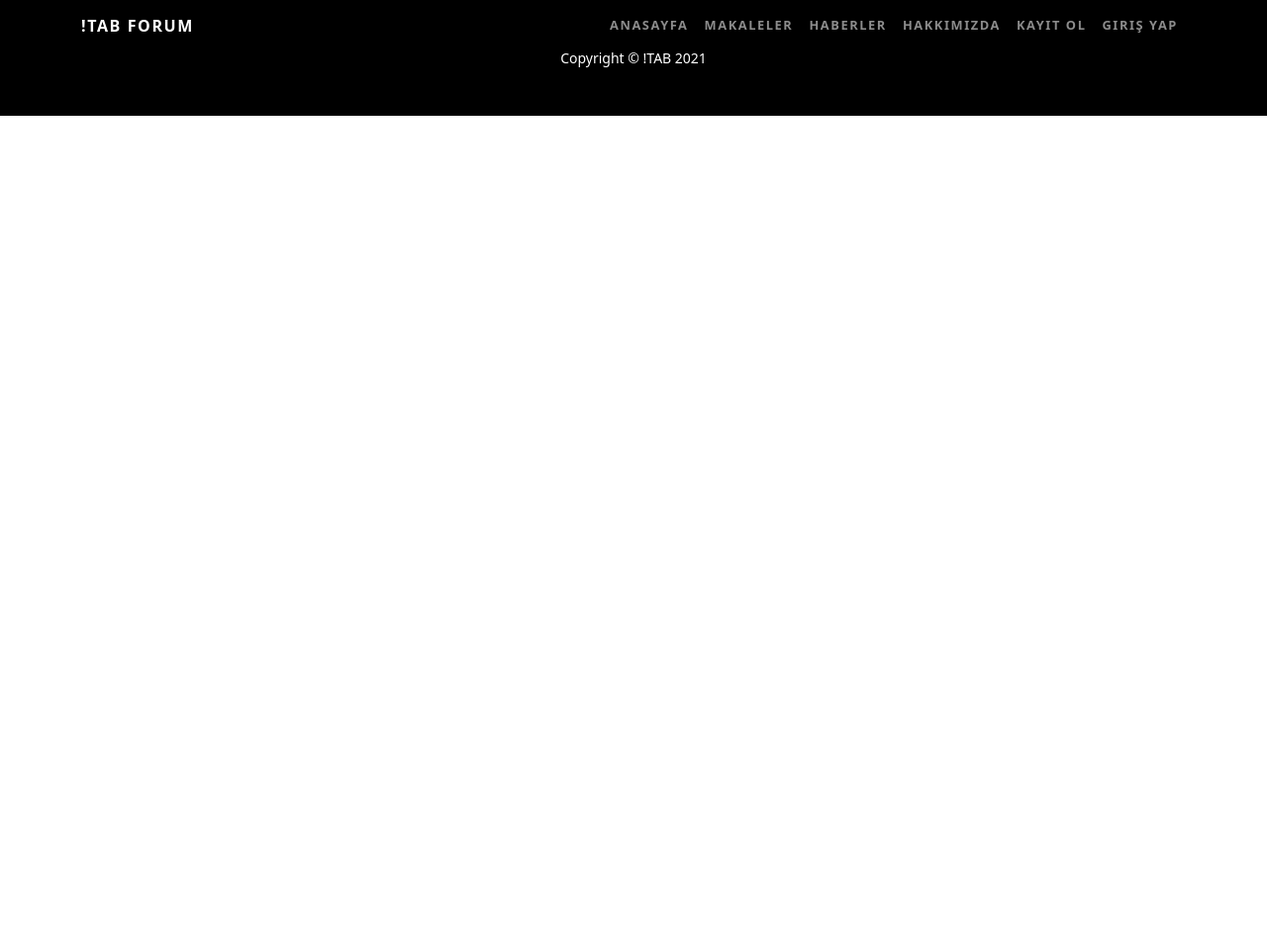
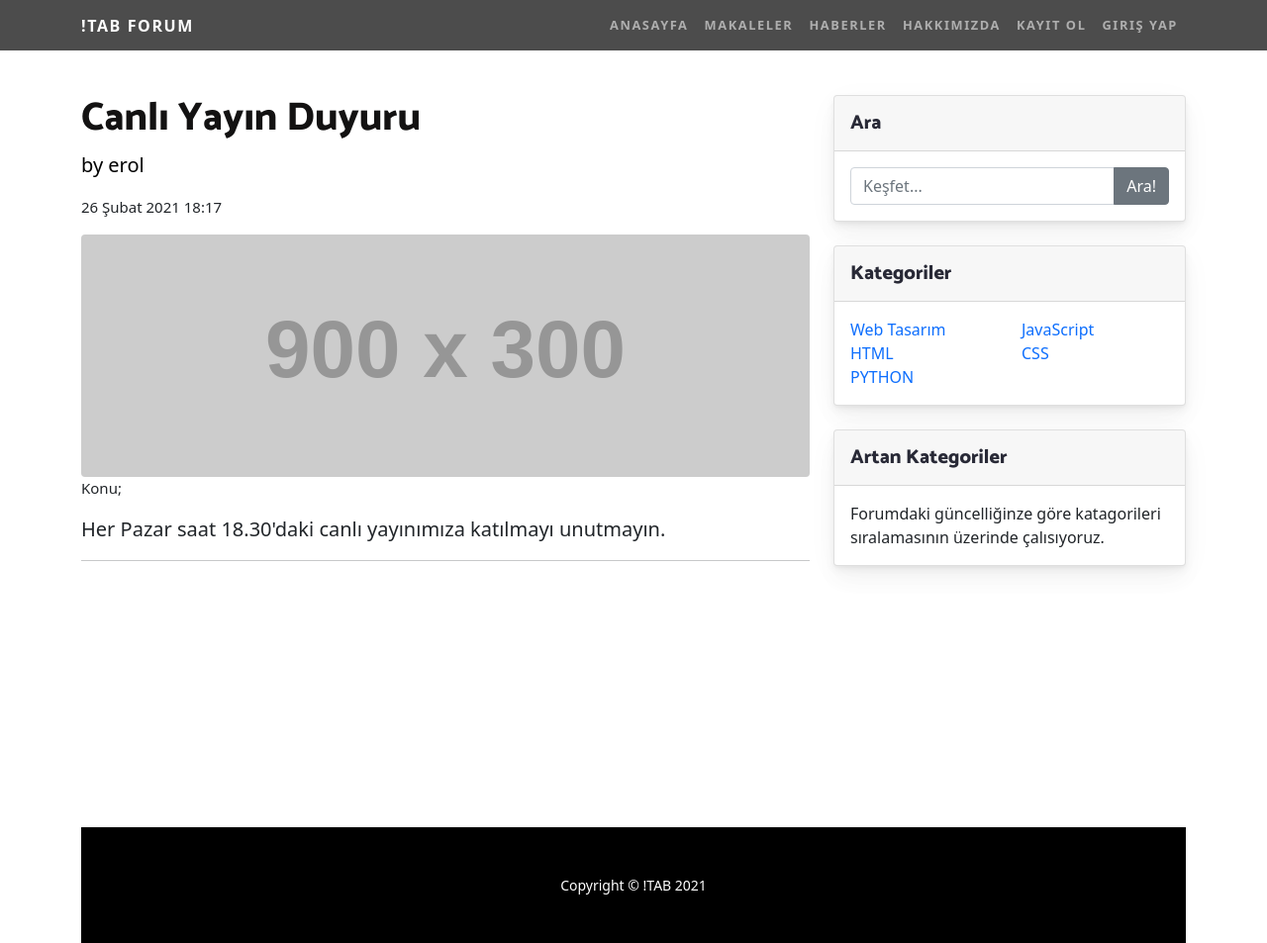
Before and after one commit to mekroket/unlemtabforum-django-backend, a Django app: page /news/ in a window 1280 px wide. Shown: the whole page at 99% size. Before the commit the page ends 117 px from the top, so only its background shows below. Run offline with Django 3.2, Linux system fonts and the light colour scheme; grey boxes labelled with a size stand in for pictures from a placeholder-image service; some libraries are stand-ins or nearby versions.

Commit message:
haberler kısmını yapıyorum

```diff
--- a/templates/news.html
+++ b/templates/news.html
@@ -2,4 +2,110 @@
 {% load static %}
 {% block body %}
 
+<!-- devam ediyorum elleşmeyin -->
+
+<br><br><br>
+
+<div class="container">
+
+    <div class="row">
+
+      <!-- Post Content Column -->
+      <div class="col-lg-8">
+
+        <!-- Title -->
+        <h1 class="mt-4" style="color:rgb(19, 18, 18);">Canlı Yayın Duyuru</h1>
+
+
+        <!-- Author -->
+        <p class="lead" style="color:rgb(0, 0, 0);">
+          by
+          erol
+        </p>
+
+
+        <!-- Date/Time -->
+        <p>26 Şubat 2021 18:17</p>
+
+        <!-- Preview Image -->
+        <img class="img-fluid rounded" src="http://placehold.it/900x300" alt="">
+
+
+        <!-- Post Content -->
+        <p>Konu;</p>
+        <p class="lead">Her Pazar saat 18.30'daki canlı yayınımıza katılmayı unutmayın.</p>
+
+
+
+        <hr>
+
+      </div>
+
+      <!-- Sidebar Widgets Column -->
+      <div class="col-md-4">
+
+        <!-- Search Widget -->
+        <div class="card my-4">
+          <h5 class="card-header">Ara</h5>
+          <div class="card-body">
+            <div class="input-group">
+              <input type="text" class="form-control" placeholder="Keşfet...">
+              <span class="input-group-append">
+                <button class="btn btn-secondary" type="button">Ara!</button>
+              </span>
+            </div>
+          </div>
+        </div>
+
+        <!-- Categories Widget -->
+        <div class="card my-4">
+          <h5 class="card-header">Kategoriler</h5>
+          <div class="card-body">
+            <div class="row">
+              <div class="col-lg-6">
+                <ul class="list-unstyled mb-0">
+                  <li>
+                    <a href="#">Web Tasarım</a>
+                  </li>
+                  <li>
+                    <a href="#">HTML</a>
+                  </li>
+                  <li>
+                    <a href="#">PYTHON</a>
+                  </li>
+                </ul>
+              </div>
+              <div class="col-lg-6">
+                <ul class="list-unstyled mb-0">
+                  <li>
+                    <a href="#">JavaScript</a>
+                  </li>
+                  <li>
+                    <a href="#">CSS</a>
+                  </li>
+
+                </ul>
+              </div>
+            </div>
+          </div>
+        </div>
+
+        <!-- Side Widget -->
+        <div class="card my-4">
+          <h5 class="card-header">Artan Kategoriler</h5>
+          <div class="card-body">
+            Forumdaki güncelliğinze göre katagorileri sıralamasının üzerinde çalısıyoruz.
+          </div>
+        </div>
+
+      </div>
+
+    </div>
+
+
+<br><br><br><br><br><br><br><br><br><br>
+
+
+
+
 {% endblock body %}
```
Also changed, not shown: db.sqlite3.
